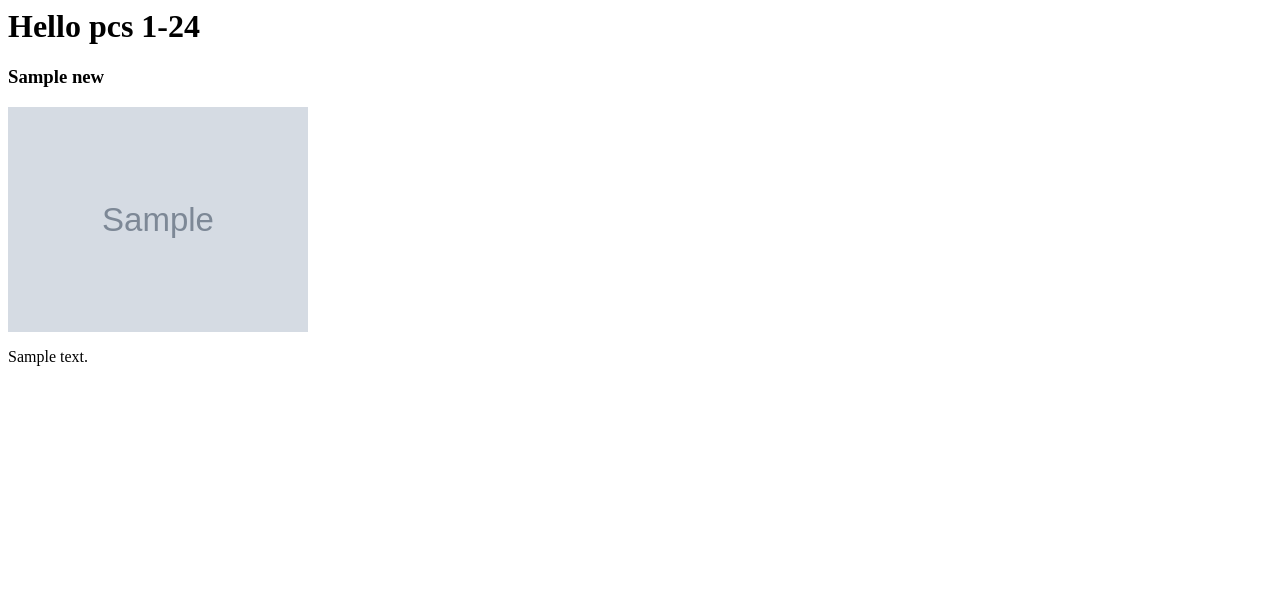
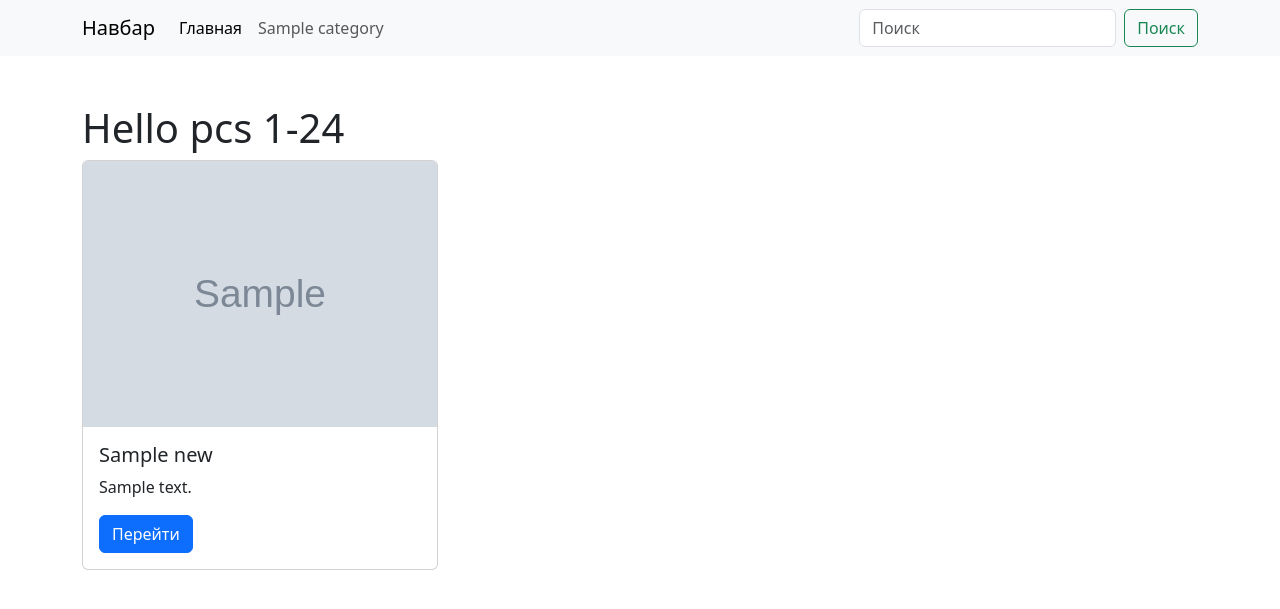
Before and after one commit to edzen12/DjangoFirst1-24, a Django app: page / in a window 1280 px wide. Shown: the top 609 px of the page. Run offline with Django 4.2, Linux system fonts and the light colour scheme; tables that the repository leaves empty hold one stand-in row (values such as "Sample post"); grey boxes marked "Sample" are stand-in pictures; some libraries are stand-ins or nearby versions.

Commit message:
single page, slugField, category model

```diff
--- a/djangofirst/urls.py
+++ b/djangofirst/urls.py
@@ -2,10 +2,11 @@ from django.contrib import admin
 from django.urls import path, include
 from django.conf import settings
 from django.conf.urls.static import static
-from news.views import homepage
+from news.views import homepage, news_detail
 
 urlpatterns = [
     path('admin/', admin.site.urls),
     path("ckeditor5/", include('django_ckeditor_5.urls')),
-    path('', homepage)
+    path('', homepage, name='homepage'),
+    path('news/<slug:slug>/', news_detail, name='news_detail'),
 ]+static(settings.MEDIA_URL, document_root=settings.MEDIA_ROOT)
--- a/news/models.py
+++ b/news/models.py
@@ -2,10 +2,31 @@ from django.db import models
 from django_ckeditor_5.fields import CKEditor5Field
 
 
+class Category(models.Model):
+    title=models.CharField(
+        verbose_name="Название категории", max_length=100)
+    slug = models.SlugField(unique=True, null=True)
+
+    def __str__(self):
+        return self.title
+
+    class Meta:
+        verbose_name_plural = 'Категории'
+        verbose_name = 'категория'
+
+
 class News(models.Model):
-    title = models.CharField(max_length=100)
-    image = models.ImageField(upload_to='newsMedia', null=True, blank=True)
-    description = CKEditor5Field('Text', config_name='extends')
+    category = models.ForeignKey(
+        Category, on_delete=models.CASCADE,
+        verbose_name="Категория поста", null=True
+    )
+    title = models.CharField(verbose_name="Заголовок",max_length=100)
+    image = models.ImageField(
+        upload_to='newsMedia', verbose_name="Фото",
+        null=True, blank=True
+    )
+    description = CKEditor5Field('Описание', config_name='extends')
+    slug = models.SlugField(unique=True, null=True)
 
     def __str__(self):
         return self.title
--- a/news/views.py
+++ b/news/views.py
@@ -1,9 +1,21 @@
-from django.shortcuts import render
-from news.models import News
+from django.shortcuts import render, get_object_or_404
+from news.models import News, Category
 
 def homepage(request):
     news_all = News.objects.all()
+    categories = Category.objects.all()
     context = {
         'news_all':news_all,
+        'categories':categories,
     }
     return render(request, 'index.html', context)
+
+
+def news_detail(request, slug):
+    news = get_object_or_404(News, slug=slug)
+    categories = Category.objects.all()
+    context = {
+        'news':news,
+        'categories':categories,
+    }
+    return render(request, 'single-page.html', context)
--- /dev/null
+++ b/templates/base.html
@@ -0,0 +1,44 @@
+<!doctype html>
+<html lang="en">
+  <head>
+    <meta charset="utf-8">
+    <meta name="viewport" content="width=device-width, initial-scale=1">
+    <title>Bootstrap demo</title>
+    <link href="https://cdn.jsdelivr.net/npm/bootstrap@5.3.3/dist/css/bootstrap.min.css" rel="stylesheet" integrity="sha384-QWTKZyjpPEjISv5WaRU9OFeRpok6YctnYmDr5pNlyT2bRjXh0JMhjY6hW+ALEwIH" crossorigin="anonymous">
+  </head>
+  <body>
+
+    <nav class="navbar navbar-expand-lg bg-body-tertiary">
+        <div class="container">
+            <a class="navbar-brand" href="{% url "homepage" %}">Навбар</a>
+            <button class="navbar-toggler" type="button" data-bs-toggle="collapse" data-bs-target="#navbarSupportedContent" aria-controls="navbarSupportedContent" aria-expanded="false" aria-label="Переключатель навигации">
+            <span class="navbar-toggler-icon"></span>
+            </button>
+            <div class="collapse navbar-collapse" id="navbarSupportedContent">
+            <ul class="navbar-nav me-auto mb-2 mb-lg-0">
+                <li class="nav-item">
+                <a class="nav-link active" aria-current="page" href="{% url "homepage" %}">Главная</a>
+                </li>
+                {% for cat in categories %}
+                <li class="nav-item">
+                <a class="nav-link" href="#">{{cat.title}}</a>
+                </li>
+                {% endfor %}
+            </ul>
+            <form class="d-flex" role="search">
+                <input class="form-control me-2" type="search" placeholder="Поиск" aria-label="Поиск">
+                <button class="btn btn-outline-success" type="submit">Поиск</button>
+            </form>
+            </div>
+        </div>
+    </nav>
+
+
+    {% block content %}
+
+    {% endblock content %}
+
+
+    <script src="https://cdn.jsdelivr.net/npm/bootstrap@5.3.3/dist/js/bootstrap.bundle.min.js" integrity="sha384-YvpcrYf0tY3lHB60NNkmXc5s9fDVZLESaAA55NDzOxhy9GkcIdslK1eN7N6jIeHz" crossorigin="anonymous"></script>
+  </body>
+</html>
--- a/templates/index.html
+++ b/templates/index.html
@@ -1,11 +1,25 @@
+{% extends "base.html" %}
+
+{% block content %}
+<div class="container mt-5">
     <h1>Hello pcs 1-24</h1>
-
+    <div class="row">
         {% for news in news_all %}
-    <h3>{{news.title}} </h3>
+        <div class="col-4">
+            <div class="card">
             {% if news.image %}
-        <img width="300px" src="{{news.image.url}}" alt="">
+            <img src="{{news.image.url}}" class="card-img-top">
             {% else %}
                 <img width="300px" src="https://nazarnews.org/media/news_images/2020/05/27/NazarNews_49563553593097062998281876513878573893.jpg" alt="">
             {% endif %}
-    <p>{{news.description|safe}}</p>
+            <div class="card-body">
+                <h5 class="card-title">{{news.title}}</h5>
+                <p class="card-text">{{news.description|truncatewords:10|safe}}</p>
+                <a href="{% url "news_detail" news.slug %}" class="btn btn-primary">Перейти</a>
+            </div>
+            </div>
+        </div>
         {% endfor %}
+    </div>
+</div>
+{% endblock content %}
```
Also changed, not shown: news/admin.py (+12 -2 lines), templates/single-page.html (added, +15 -0 lines), news/migrations/0004_category_alter_news_description_alter_news_image_and_more.py (added), news/migrations/0005_category_slug_news_slug.py (added). Lines whose indentation alone changed are shown as unchanged.
